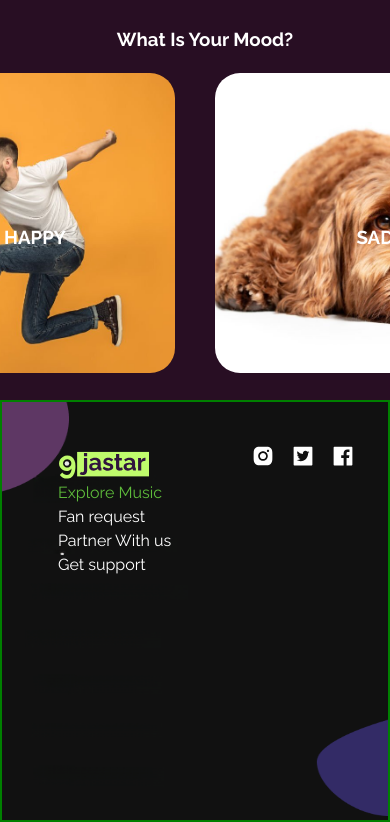
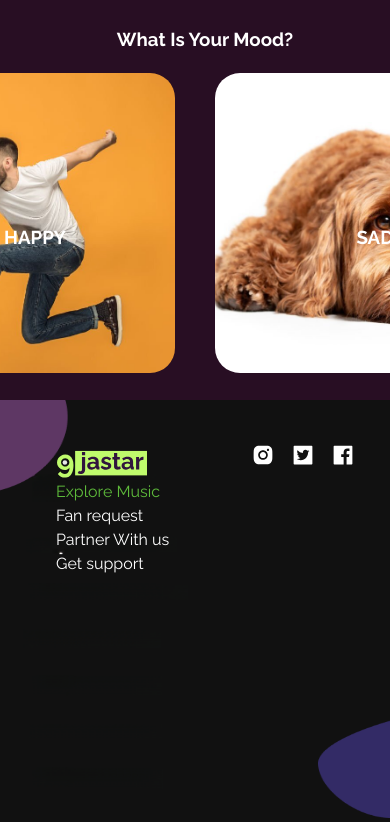
Before and after one commit to Eberechi-uche/9jaStar, a React (Create React App) app: page /explore-music in a window 390 px wide. Shown: the part 1475-2297 px from the top of the page. Built offline with nearby package versions, Linux system fonts and the light colour scheme; no server answers.

Commit message:
footer fix

```diff
--- a/src/components/Layout/HomeSectionLayout/HomeLayout.css
+++ b/src/components/Layout/HomeSectionLayout/HomeLayout.css
@@ -5,6 +5,7 @@
   align-items: center;
   justify-content: center;
   width: 100vw;
+  height: fit-content;
 }
 .home-layout-container {
   display: flex;
--- a/src/components/navbar/navbar.styles.css
+++ b/src/components/navbar/navbar.styles.css
@@ -133,7 +133,6 @@
   .footer-container {
     grid-template-columns: repeat(2, 1fr);
     background-image: url("/public/images/mobileFooterBg.png");
-    border: 2px solid green;
   }
   .footer-list {
     flex-direction: column;
```
